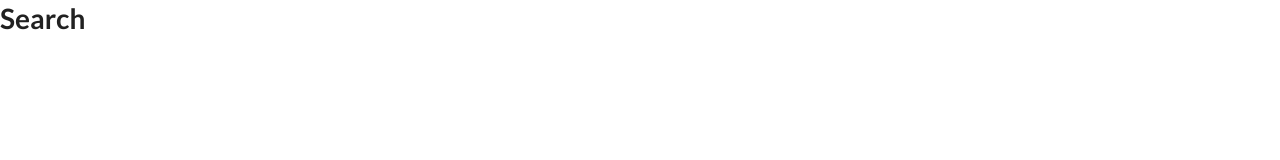
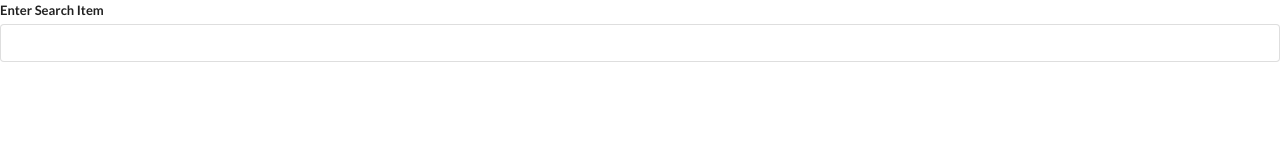
Before and after one commit to trieungochai/widgets, a React (Create React App) app: page / in a window 1280 px wide. Shown: the top 160 px of the page. Built offline with nearby package versions, Linux system fonts and the light colour scheme.

Commit message:
Text inputs with Hooks

```diff
--- a/src/components/Search.js
+++ b/src/components/Search.js
@@ -1,7 +1,22 @@
-import React from "react";
+import React, { useState } from "react";
 
 const Search = () => {
-  return <h1>Search</h1>;
+  const [term, setTerm] = useState("");
+
+  return (
+    <div>
+      <div className="ui form">
+        <div className="field">
+          <label>Enter Search Item</label>
+          <input
+            className="input"
+            value={term}
+            onChange={(e) => setTerm(e.target.value)}
+          />
+        </div>
+      </div>
+    </div>
+  );
 };
 
 export default Search;
```
